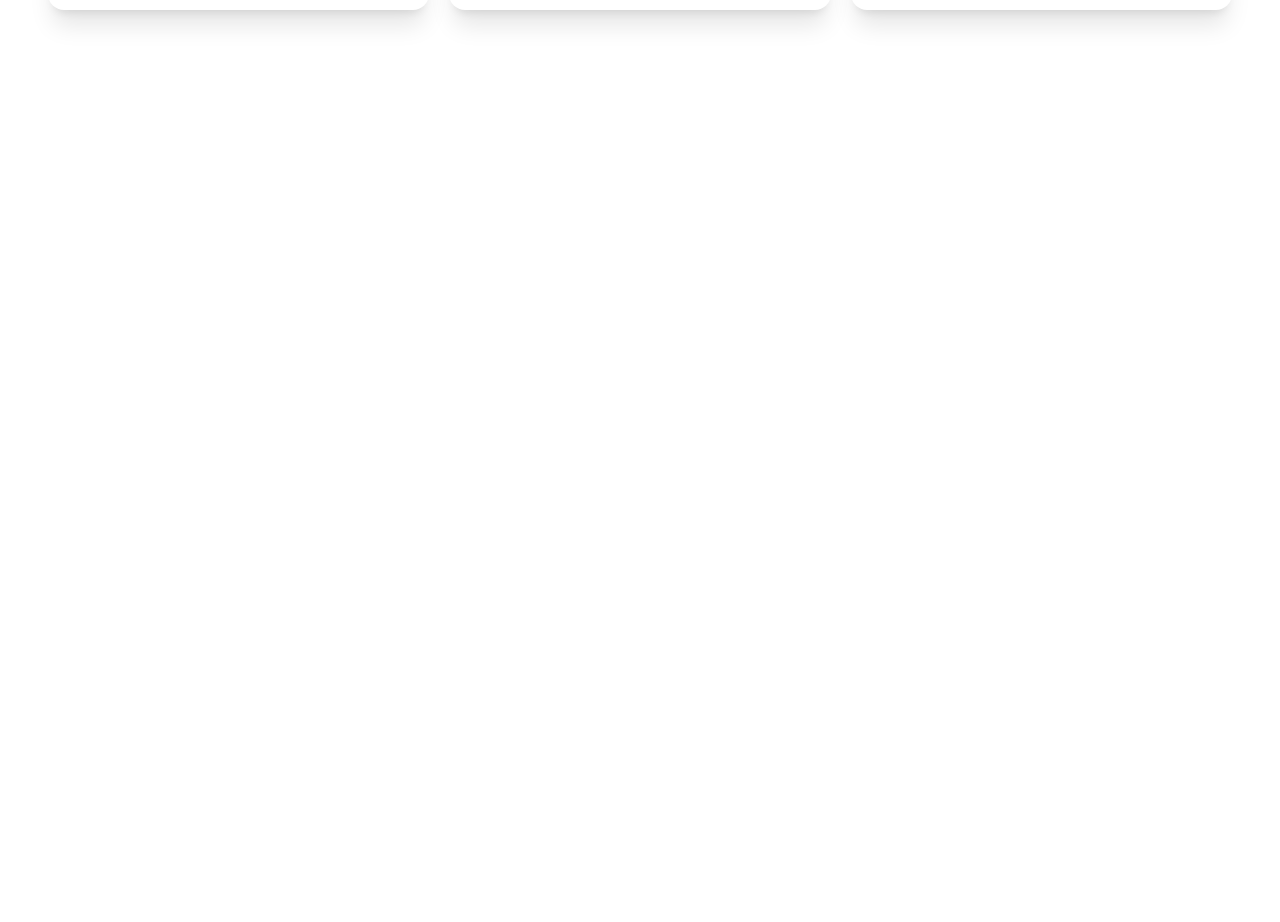
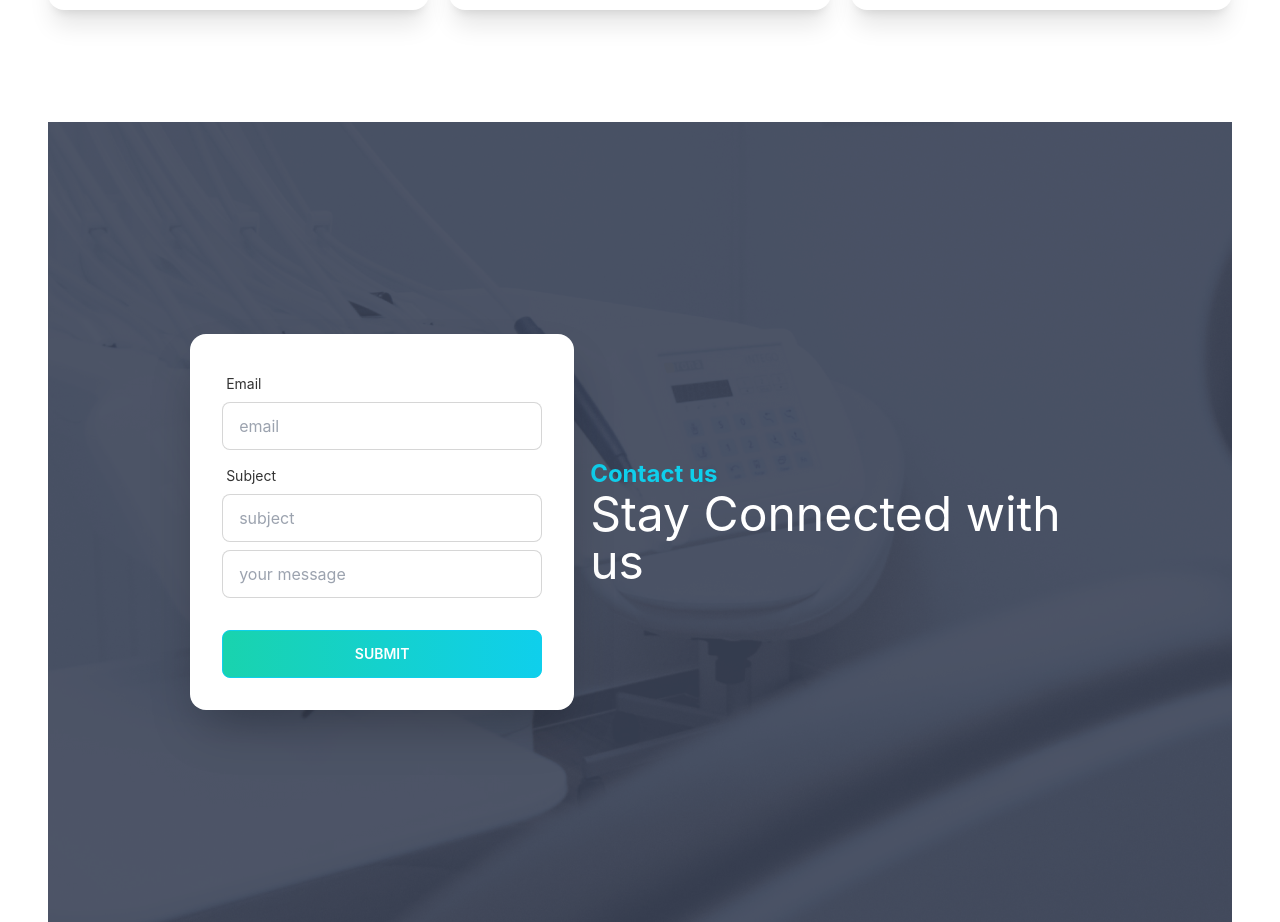
Before and after one commit to muhammadalaminwd/doctors-portal, a React (Create React App) app: page / in a window 1280 px wide. Shown: the part 3320-4242 px from the top of the page. Before the commit the page ends 3442 px from the top, so only its background shows below. Built offline with nearby package versions, Linux system fonts and the light colour scheme.

Commit message:
contact form completed

```diff
--- /dev/null
+++ b/src/Pages/Home/ContactForm.js
@@ -0,0 +1,56 @@
+import React from "react";
+import PrimaryButton from "../Shared/PrimaryButton";
+import appointment from '../../assets/images/appointment.png'
+
+const ContactForm = () => {
+  return (
+    <section style={{
+        background: `url(${appointment})`
+    }}>
+    <div class="hero min-h-screen ">
+    <div class="hero-content flex-col lg:flex-row-reverse">
+      <div class="text-center lg:text-left">
+        <h3 className="text-2xl font-bold text-primary">Contact us</h3>
+        <h1 class="text-5xl text-white">Stay Connected with us</h1>
+      </div>
+      <div class="card flex-shrink-0 w-full max-w-sm shadow-2xl bg-base-100">
+        <div class="card-body">
+          <div class="form-control">
+            <label class="label">
+              <span class="label-text">Email</span>
+            </label>
+            <input
+              type="text"
+              placeholder="email"
+              class="input input-bordered"
+            />
+          </div>
+          <div class="form-control">
+            <label class="label">
+              <span class="label-text">Subject</span>
+            </label>
+            <input
+              type="text"
+              placeholder="subject"
+              class="input input-bordered"
+            />
+          </div>
+          <div class="form-control">
+            <input
+              type="textarea"
+              placeholder="your message"
+              class="input input-bordered"
+            />
+          </div>
+          <div class="form-control mt-6">
+            <PrimaryButton>Submit</PrimaryButton>
+          </div>
+        </div>
+      </div>
+    </div>
+  </div>
+    </section>
+  );
+};
+
+export default ContactForm;
--- a/src/Pages/Home/Home.js
+++ b/src/Pages/Home/Home.js
@@ -1,5 +1,6 @@
 import React from 'react';
 import Banner from './Banner';
+import ContactForm from './ContactForm';
 import DentalCare from './DentalCare';
 import Info from './Info';
 import MakeAppointment from './MakeAppointment';
@@ -15,6 +16,7 @@ const Home = () => {
             <DentalCare></DentalCare>
             <MakeAppointment></MakeAppointment>
             <Testimonials></Testimonials>
+            <ContactForm></ContactForm>
         </div>
     );
 };
```
